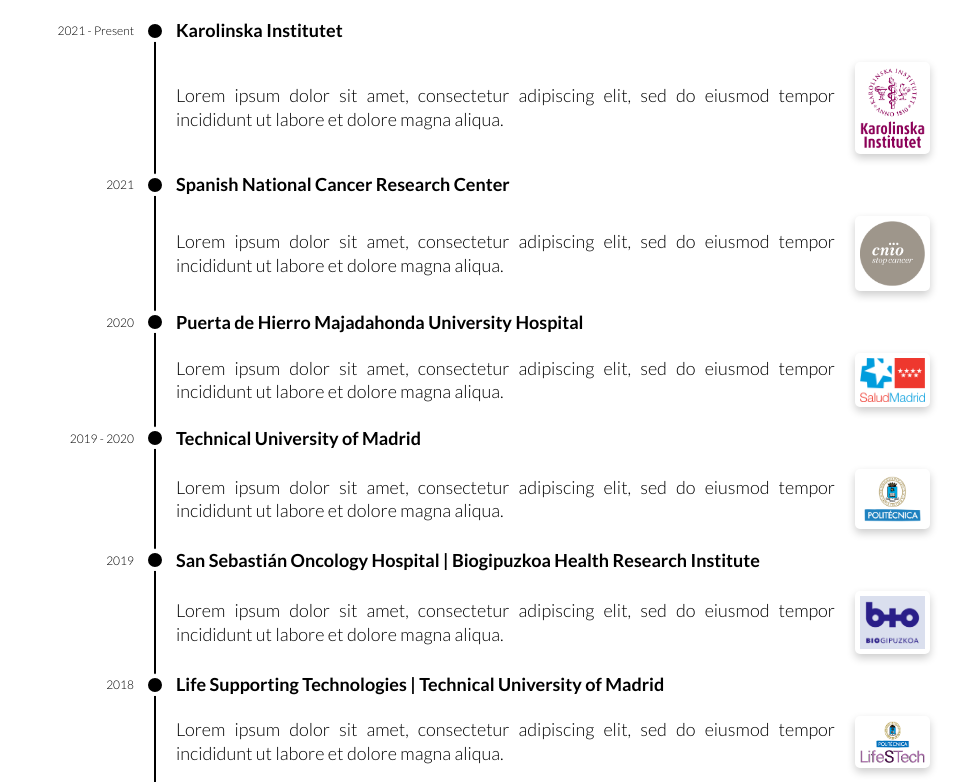
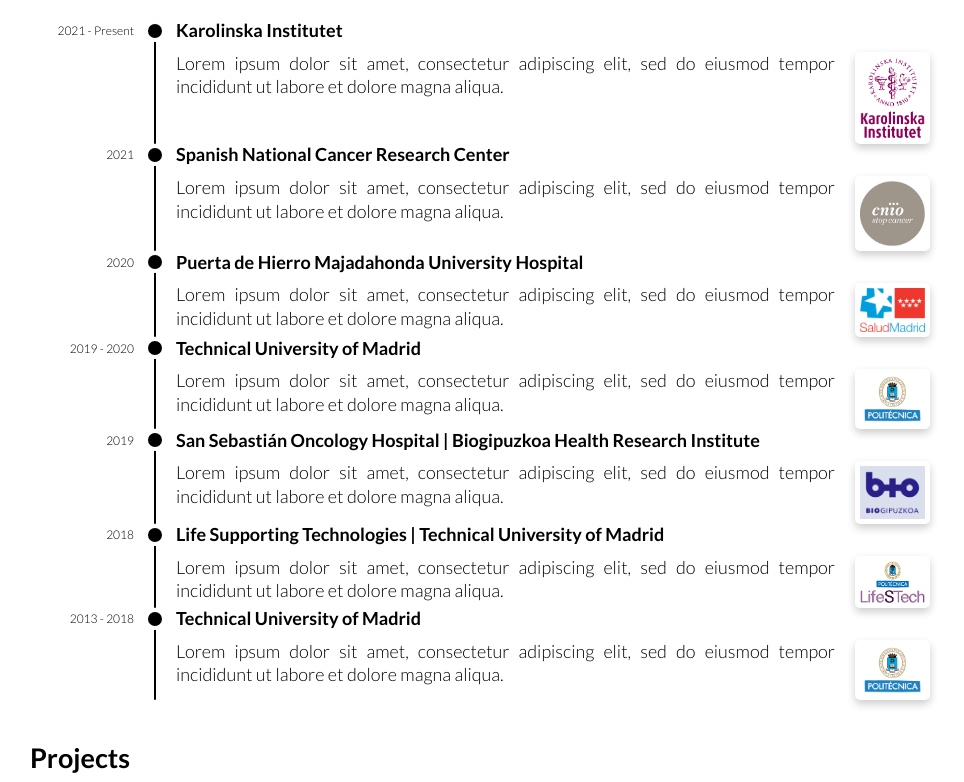
Before and after one commit to ivadym/ivadym.github.io, a Jekyll site: the page built from index.html, in a window 1280 px wide. Shown: the part 278-1060 px from the top of the page, without its empty margins (160-1124 px from the left). Built offline with Jekyll 4.4.1, drawn with Linux system fonts in a browser that asks for light colours.

Commit message:
Fix timeline grid

```diff
--- a/_sass/layout/timeline.scss
+++ b/_sass/layout/timeline.scss
@@ -6,7 +6,7 @@
 
 .timeline-container {
   display: grid;
-  column-gap: $grid-gap;
+  gap: $grid-gap / 2 $grid-gap;
   grid-template-areas: "ruler date title" "ruler card card";
   grid-template-columns: auto auto 1fr;
 }
@@ -55,11 +55,14 @@
 }
 
 .timeline-card {
-  align-items: center;
+  align-items: flex-start;
   column-gap: $grid-gap;
   display: flex;
   grid-area: card;
-  padding: $grid-gap 0;
+}
+
+.timeline-description {
+  text-align: justify;
 }
 
 .timeline-logo {
@@ -72,10 +75,6 @@
     padding: $card-padding;
     width: $timeline-logo-width;
   }
-}
-
-.timeline-description {
-  text-align: justify;
 }
 
 /* Timeline responsive styles */
```
